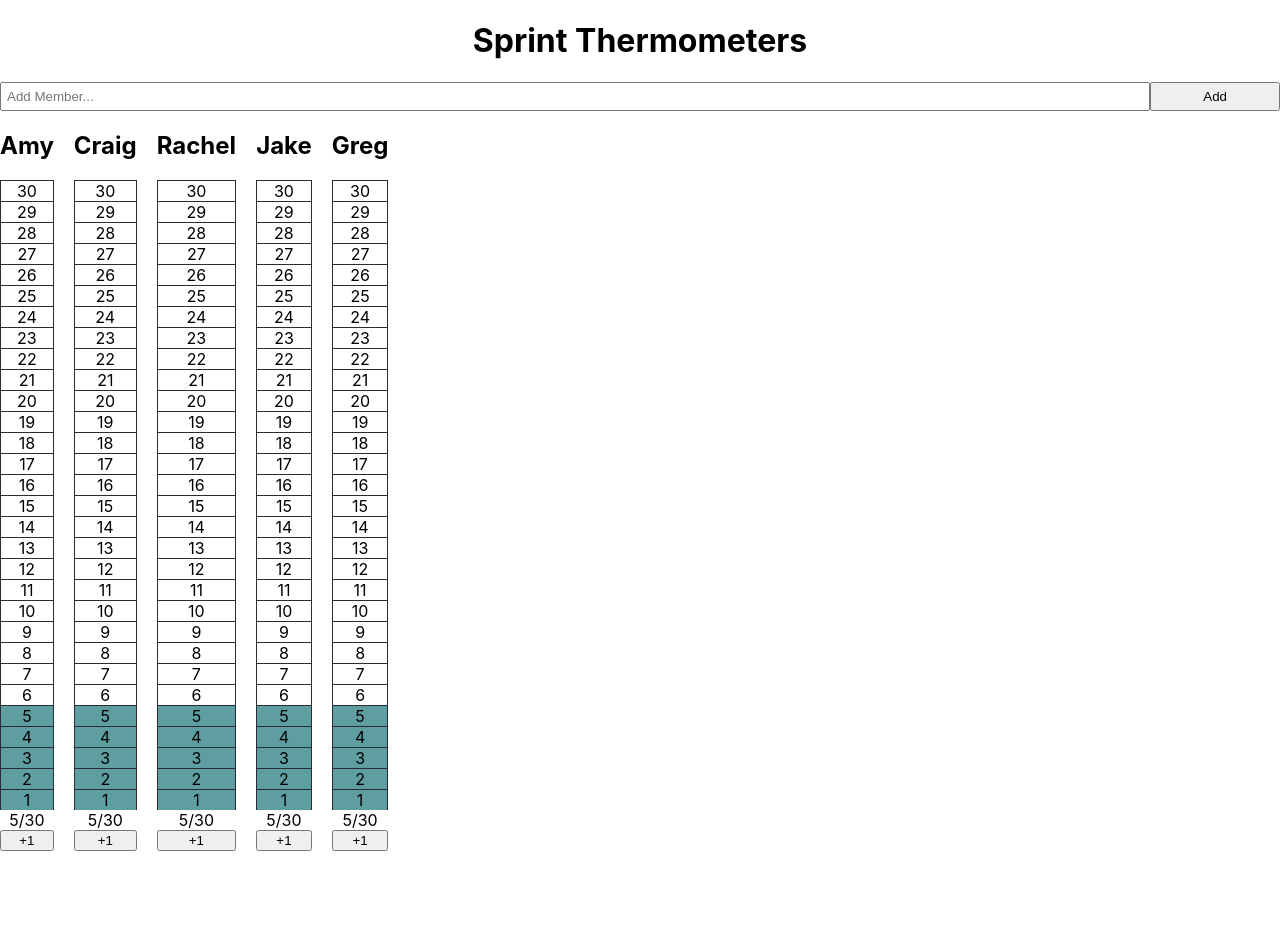
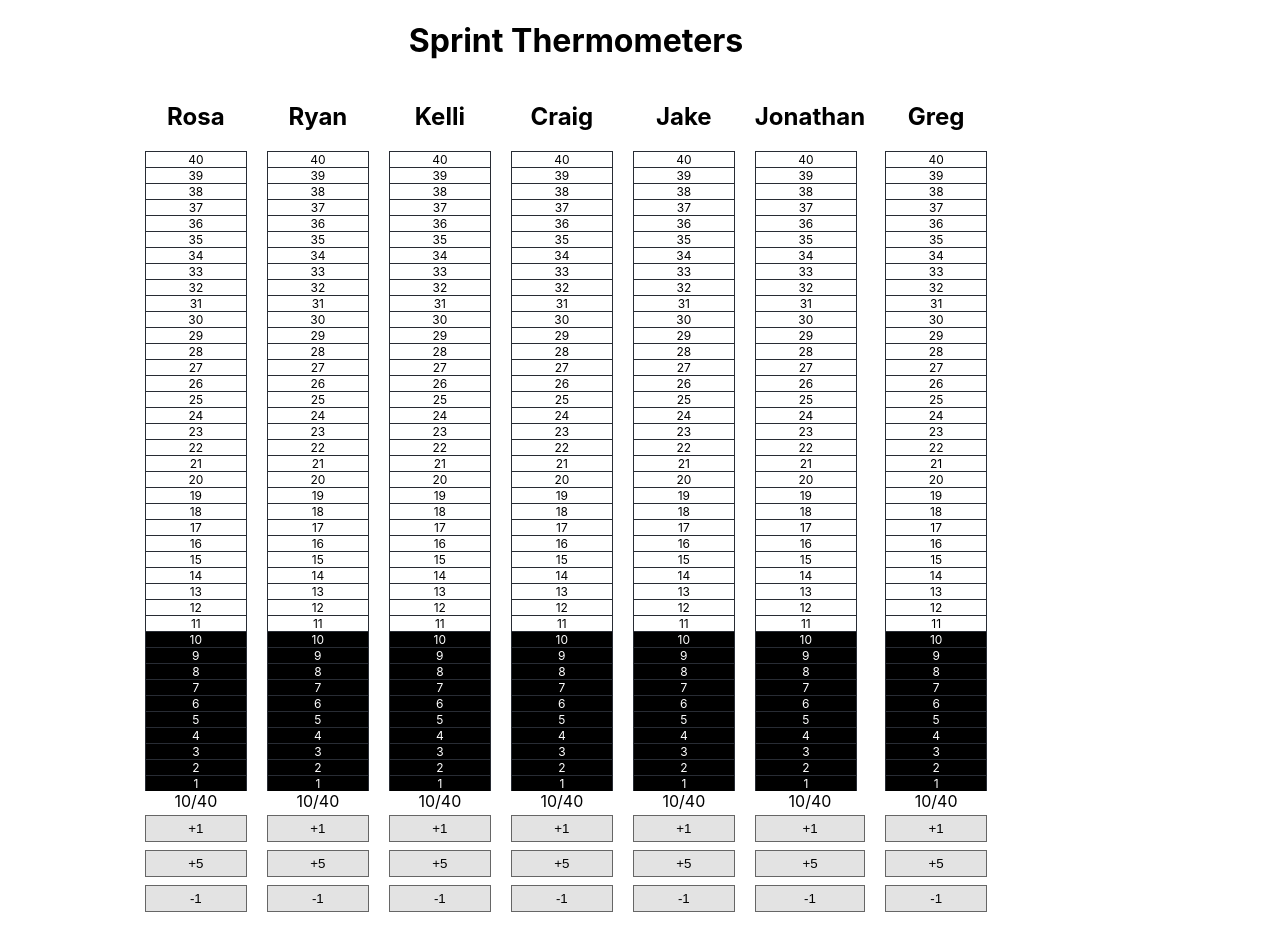
Before and after one commit to gregcoffman/sprint-thermometer, a React (Create React App) app: page / in a window 1280 px wide. Shown: the top 934 px of the page. Before the commit the page ends 851 px from the top, so only its background shows below. Built offline with nearby package versions, Linux system fonts and the light colour scheme.

Commit message:
add button controls, colors, DFCI-content

```diff
--- a/src/App.css
+++ b/src/App.css
@@ -1,3 +1,8 @@
+body {
+  width: 90%;
+  text-align: center;
+}
+
 .App {
   text-align: center;
 }
@@ -37,19 +42,87 @@
   }
 }
 
-.liquid,
+.reserved,
+.accepted,
 .empty {
   display: block;
   border: 1px solid #282c34;
   border-bottom: none;
+  width: 100px;
+  font-size: 12px;
 }
 
-.liquid {
+.accepted {
   background-color: cadetblue;
+}
+
+.therm-holder:nth-child(3n+2)  .accepted {
+  background-color: #00629B;
+  color: #fff;
+}
+
+.therm-holder:nth-child(3n+1) .accepted {
+  background-color: #41B6E6;
+}
+
+.therm-holder:nth-child(3n) .accepted {
+  background-color: #FFA300;
+}
+
+/* .thermometer:nth-of-type(2n+1) .accepted {
+  background-color: #00629B;
+} */
+
+.reserved {
+  background-color: black;
+  color: #fff;
 }
 
 .therm-holder {
   max-width: 15%;
-  float: left;
   margin-right: 20px;
+  display: inline-block;
 }
+
+.therm-holder:nth-child(3n+2)  .accepted:hover, .therm-holder:nth-child(3n+1) .accepted:hover, .therm-holder:nth-child(3n) .accepted:hover, .thermometer a:hover {
+  background-color: #333;
+  color: #fff;
+}
+
+button {
+  width: 100%;
+  padding: 5px;
+  margin: 4px 0;
+  background-color: #e3e3e3;
+  border: 1px solid #666;
+}
+
+button, a:hover {
+  cursor: pointer;
+}
+
+button:hover {
+  background-color: #d3d3d3;
+}
+
+a.reset {
+  display:block;
+  background-color: #e9e9e9;
+  border: 1px solid #aaa;
+  color: #555;
+  width: 100%;
+  padding: 5px 0;
+  margin: 20px 0 4px 0;
+}
+
+a.reset:hover {
+  background-color: #EAA9A9;
+  border: 1px solid #C46D6D;
+  color: #B73838;
+}
+
+/* 00629B
+41B6E6
+FFA300
+
+4 */
--- a/src/App.js
+++ b/src/App.js
@@ -1,44 +1,48 @@
-import React, { Component } from "react";
+import React, {useState} from "react";
 import "./App.css";
 import AddThermometer from "./components/AddThermometer";
 import Header from "./components/Header";
 import Thermometers from "./components/Thermometers";
 import { v4 as uuidv4 } from "uuid";
 
-class App extends Component {
-  state = {
-    thermometers: [
-      { id: uuidv4(), name: "Amy", max: 30 },
-      { id: uuidv4(), name: "Craig", max: 30 },
-      { id: uuidv4(), name: "Rachel", max: 30 },
-      { id: uuidv4(), name: "Jake", max: 30 },
-      { id: uuidv4(), name: "Greg", max: 30 },
-    ],
-  };
 
-  addThermometer = (name) => {
-    const newThermometer = {
-      id: uuidv4(),
-      name,
-    };
-    this.setState({
-      thermometers: [...this.state.thermometers, newThermometer],
-    }); //.then((res) =>
+const App  = () => {
+  const [thermometers, setThermometers] = useState(
+    [
+      { id: uuidv4(), name: "Rosa", max: 40, accepted: 0, reserved: 10 },
+      { id: uuidv4(), name: "Ryan", max: 40, accepted: 0, reserved: 10 },
+      { id: uuidv4(), name: "Kelli", max: 40, accepted: 0, reserved: 10 },
+      { id: uuidv4(), name: "Craig", max: 40, accepted: 0, reserved: 10 },
+      { id: uuidv4(), name: "Jake", max: 40, accepted: 0, reserved: 10 },
+      { id: uuidv4(), name: "Jonathan", max: 40, accepted: 0, reserved: 10 },
+      { id: uuidv4(), name: "Greg", max: 40, accepted: 0, reserved: 10 },
+    ]
+  );
+
+  // addThermometer = (name) => {
+  //   const newThermometer = {
+  //     id: uuidv4(),
+  //     name,
+  //   };
+    // this.setState({
+    //   thermometers: [...this.state.thermometers, newThermometer],
+    // }); //.then((res) =>
     //this.setState({ thermometers: [...this.state.thermometers, res.data] })
     //);
     // should add catch
-  };
 
-  render() {
-    return (
-      <div className="App">
-        <Header />
+  return (
+    <div className="App">
+      <Header />
 
-        <AddThermometer addThermometer={this.addThermometer} />
-        <Thermometers thermometers={this.state.thermometers} />
-      </div>
-    );
-  }
-}
+
+      <Thermometers thermometers={thermometers} />
+      {/* <AddThermometer addThermometer={this.addThermometer} /> */}
+
+      <p>Project inspired by CSM training content provided by <a href="https://www.sparkplugagility.com/" target="_blank">Sparkplug Agility</a>.</p>
+    </div>
+
+  );
+};
 
 export default App;
--- a/src/components/AddLiquid.js
+++ /dev/null
@@ -1,36 +0,0 @@
-import React, { Component } from "react";
-import PropTypes from "prop-types";
-
-export class AddLiquid extends Component {
-  state = {
-    name: "",
-  };
-
-  onChange = (e) => this.setState({ [e.target.name]: e.target.value });
-
-  onSubmit = (e) => {
-    e.preventDefault();
-    this.props.addLiquid(this.state.name);
-    this.setState({ name: "" });
-  };
-
-  render() {
-    return (
-      <form onSubmit={this.onSubmit} style={{ display: "flex" }}>
-        <input
-          type="submit"
-          value="+1"
-          className="add-liquid-btn"
-          style={{ flex: "1" }}
-        />
-      </form>
-    );
-  }
-}
-
-// PropTypes
-// AddThermometer.propTypes = {
-//   AddThermometer: PropTypes.object.isRequired,
-// };
-
-export default AddLiquid;
--- a/src/components/Thermometer.js
+++ b/src/components/Thermometer.js
@@ -1,17 +1,31 @@
-import React, { Component } from "react";
-import AddLiquid from "./AddLiquid";
-//import PropTypes from "prop-types";
+import React, { useState } from "react";
 
-export class Thermometer extends Component {
-  render() {
-    const { id, name, max, count } = this.props.thermometer;
+const Thermometer = props => {
+  let { id, name, max, accepted, reserved } = props.thermometer;
+  const[acceptedState, setAcceptedState] = React.useState(accepted);
+  const[reservedState, setReservedState] = React.useState(reserved);
 
-    let counttest = 5;
+
+  function addValue(val) {
+    console.log(val);
+    setAcceptedState(acceptedState+val);
+  }
+
+  function addOne() { addValue(1); }
+
+  function addFive() { addValue(5); }
+
+  function rmOne() { addValue(-1); }
+
+  function reset() { setAcceptedState(accepted);  setReservedState(reserved); }
+
+  function setReserved(val) { setReservedState(val) }
 
   let liquid = [];
   for (let i = max; i > 0; i--) {
-      let thermClass = i <= counttest ? "liquid" : "empty";
-      liquid.push(<div className={thermClass}>{i}</div>);
+    let thermClass = i <= reservedState+acceptedState ? "accepted" : "empty";
+    if( i <= reservedState) { thermClass = "reserved"};
+    liquid.push(<a className={thermClass} onClick={() => setReserved(i)}>{i}</a>);
   }
 
   return (
@@ -19,19 +33,14 @@ export class Thermometer extends Component {
       <h2>{name}</h2>
       <div className="thermometer">{liquid}</div>
       <div className="use">
-          {counttest}/{max}
+        {reservedState+acceptedState}/{max}
       </div>
-        <AddLiquid />
+      <button onClick={addOne}>+1</button>
+      <button onClick={addFive}>+5</button>
+      <button onClick={rmOne}>-1</button>
+      <a className="reset" onClick={reset}>reset</a>
     </div>
   );
 }
-}
-
-// PropTypes
-// Thermometer.propTypes = {
-//     todo: PropTypes.object.isRequired,
-//     markComplete: PropTypes.func.isRequired,
-//     delTodo: PropTypes.func.isRequired
-// }
 
 export default Thermometer;
--- a/src/components/Thermometers.js
+++ b/src/components/Thermometers.js
@@ -1,12 +1,11 @@
 import React, { Component } from "react";
 import Thermometer from "./Thermometer";
 
-export class Thermometers extends Component {
-  render() {
-    return this.props.thermometers.map((thermometer) => (
-      <Thermometer key={thermometer.id} thermometer={thermometer} />
-    ));
-  }
+const Thermometers = props => {
+  return(props.thermometers.map((thermometer) => (
+    <Thermometer key={thermometer.id} thermometer={thermometer} />
+
+  )));
 }
 
 export default Thermometers;
```
Also changed, not shown: src/components/Liquid.js (deleted, +0 -18 lines). Lines whose indentation alone changed are shown as unchanged.
